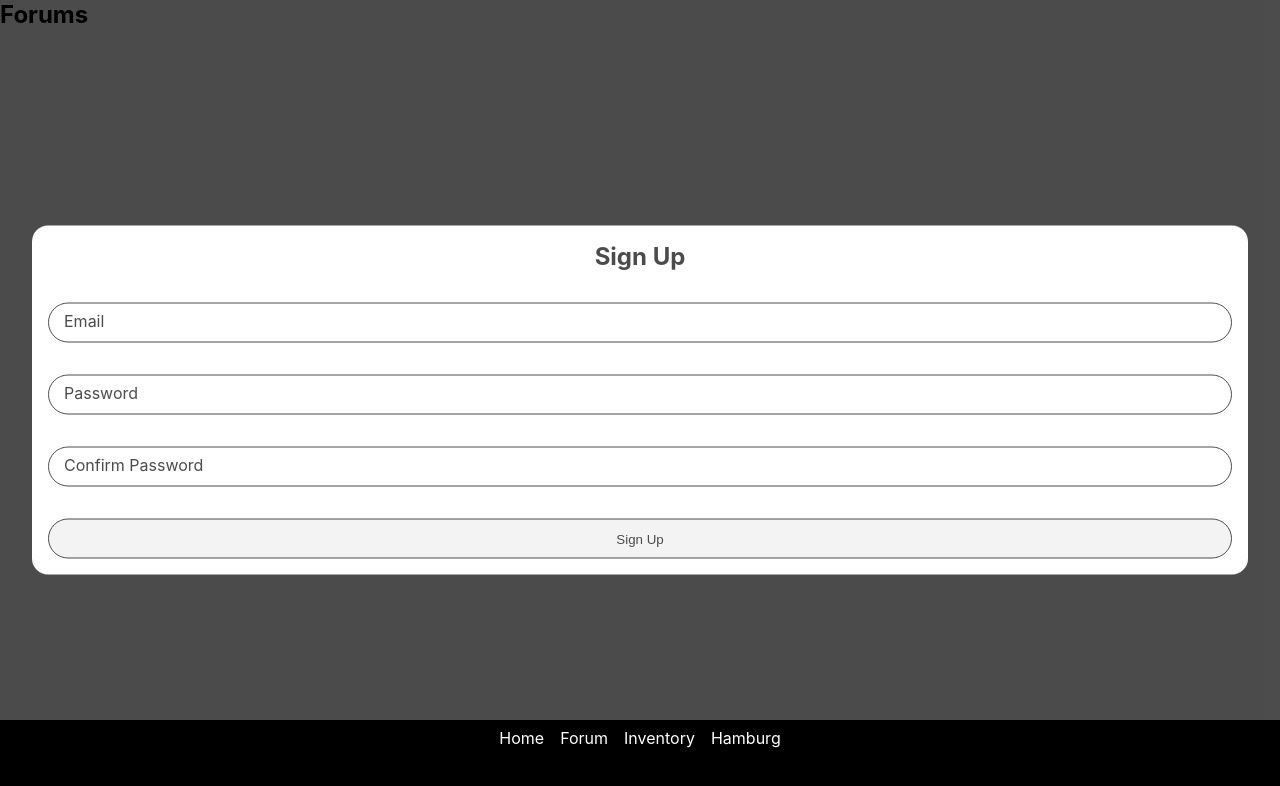
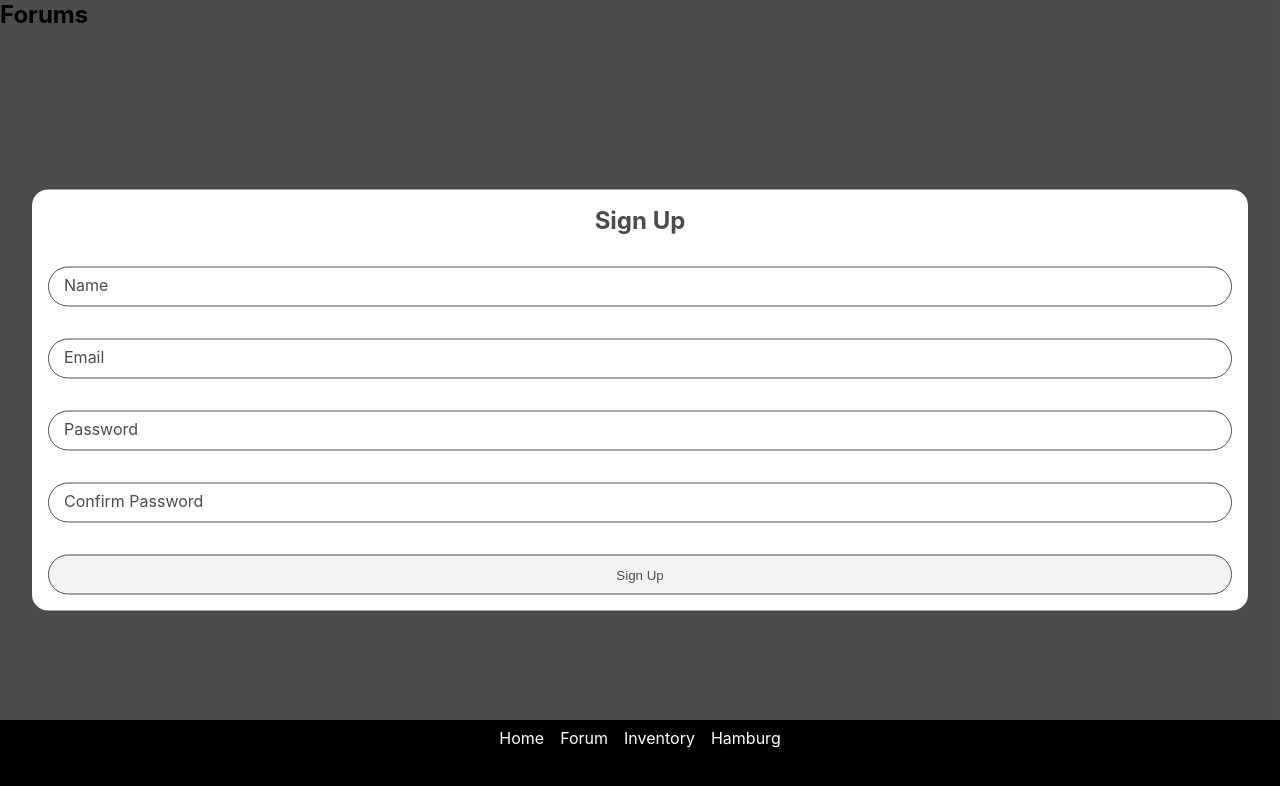
Before and after one commit to loreleim/greenhaus, a React (Create React App) app: page /greenhaus/forum in a window 1280 px wide. Shown: the top 786 px of the page. Built offline with nearby package versions, Linux system fonts and the light colour scheme; no server answers; a web font is replaced by a local one.

Commit message:
Name input to save account with a username

```diff
--- a/src/pages/signup/index.js
+++ b/src/pages/signup/index.js
@@ -26,6 +26,11 @@ const Signup = () => {
           <div className={style.popupContainer}>
           <h2>Sign Up</h2>
           <form onSubmit={handleSignUp}>
+          <div className={style.signupInput}>
+                <input name="name" type="text" required
+                    autoComplete="off"/>
+                <label>Name</label>
+            </div>
             <div className={style.signupInput}>
                 <input name="email" type="email" required
                     autoComplete="off"/>
```
